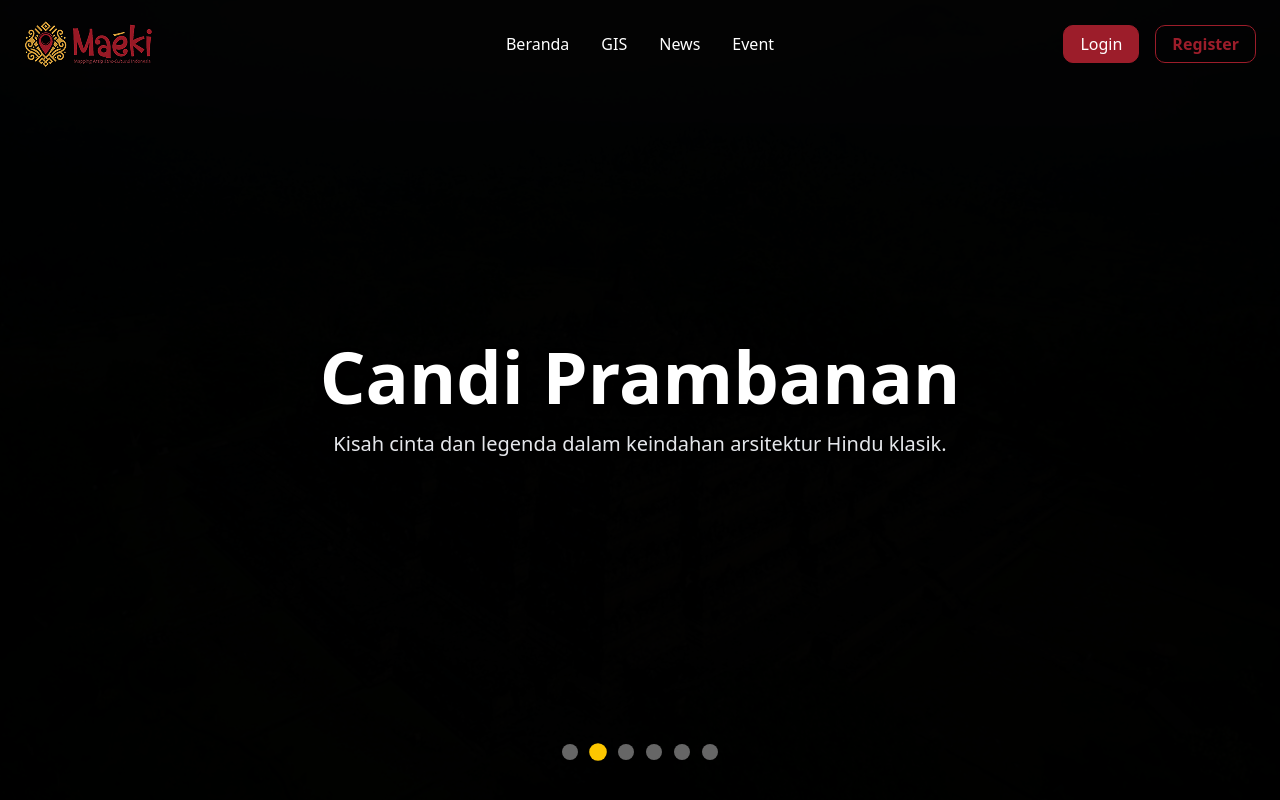
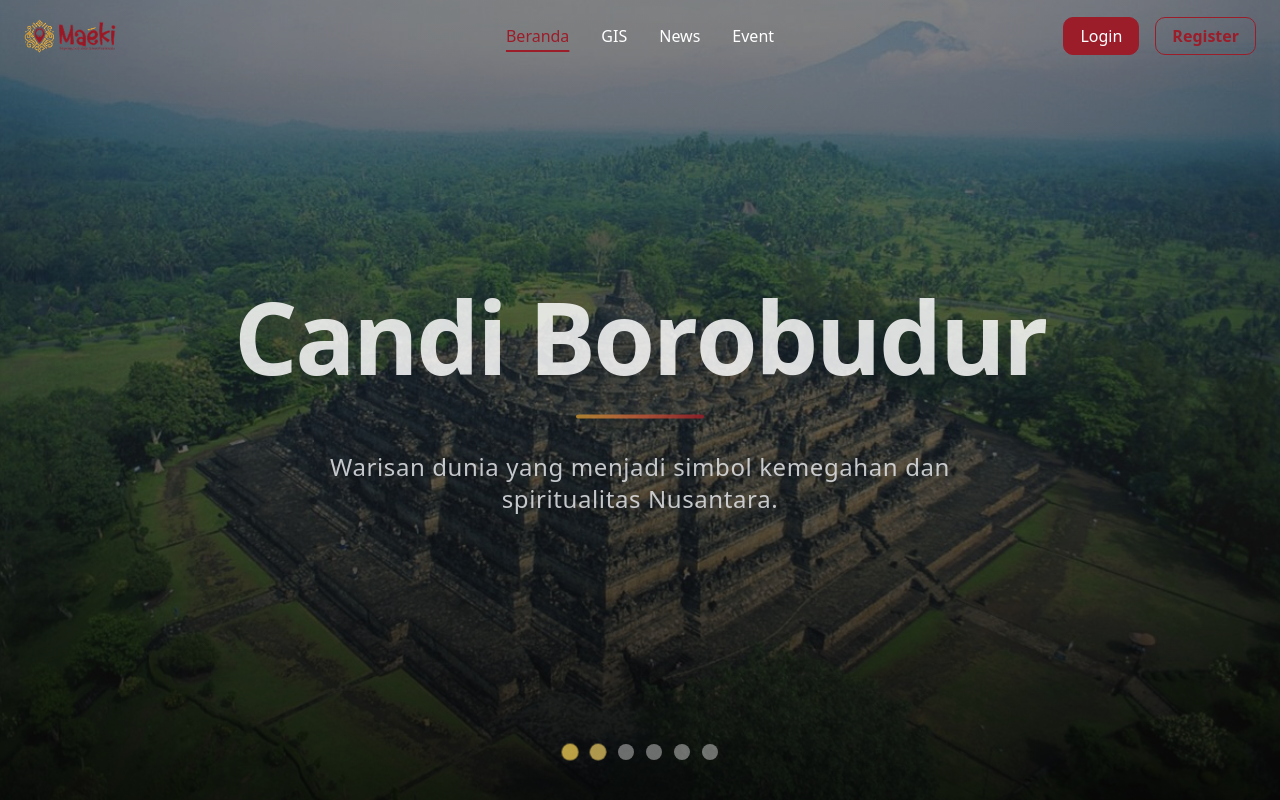
Before and after one commit to dhiyaulhaqaslam/maeki, a React (Vite) app: page / in a window 1280 px wide. Shown: the top 800 px of the page. Built offline with nearby package versions, Linux system fonts and the light colour scheme.

Commit message:
Hero Text Carousel

```diff
--- a/src/Welcome.tsx
+++ b/src/Welcome.tsx
@@ -1,3 +1,4 @@
+// src/Welcome.tsx
 import { useEffect, useRef } from "react";
 import awan1 from "./assets/awan1.png";
 import awan2 from "./assets/awan2.png";
@@ -8,9 +9,9 @@ import awan6 from "./assets/awan6.png";
 import wayang from "./assets/wayang.png";
 import wayangA from "./assets/wayangA.png";
 import GISMap from "./components/ui/GISMap";
-import { motion } from "framer-motion";
+import CultureCarousel from "./components/ui/CultureCarousel";
+import { motion, type Variants } from "framer-motion";
 import { newsData } from "./data";
-import CultureCarousel from "./components/ui/CultureCarousel";
 import poster from "./assets/bg/event1.png";
 
 export default function Welcome() {
@@ -18,54 +19,14 @@ export default function Welcome() {
    const awanRefs = useRef<(HTMLImageElement | null)[]>([]);
 
    const awanList = [
-      {
-         src: wayang,
-         style: "bottom-40 -right-50 w-[1000px]",
-         speed: 0.5,
-         direction: 1,
-      },
-      {
-         src: wayangA,
-         style: "bottom-40 right-0 w-[300px] z-0",
-         speed: 0.5,
-         direction: 1,
-      },
-      {
-         src: awan1,
-         style: "bottom-0 -left-20 w-[300px] z-10",
-         speed: 0.2,
-         direction: -2,
-      },
-      {
-         src: awan2,
-         style: "bottom-10 left-10 w-[400px] z-5",
-         speed: 0.25,
-         direction: -2,
-      },
-      {
-         src: awan3,
-         style: "bottom-20 -left-40 w-[600px]",
-         speed: 0.3,
-         direction: -2,
-      },
-      {
-         src: awan4,
-         style: "bottom-0 -right-20 w-[300px] z-10",
-         speed: 0.35,
-         direction: 2,
-      },
-      {
-         src: awan5,
-         style: "bottom-10 right-10 w-[400px] z-5",
-         speed: 0.4,
-         direction: 2,
-      },
-      {
-         src: awan6,
-         style: "bottom-20 -right-40 w-[600px]",
-         speed: 0.45,
-         direction: 2,
-      },
+      { src: wayang, style: "bottom-40 -right-50 w-[1000px]", speed: 0.5, direction: 1 },
+      { src: wayangA, style: "bottom-40 right-0 w-[300px] z-0", speed: 0.5, direction: 1 },
+      { src: awan1, style: "bottom-0 -left-20 w-[300px] z-10", speed: 0.2, direction: -2 },
+      { src: awan2, style: "bottom-10 left-10 w-[400px] z-5", speed: 0.25, direction: -2 },
+      { src: awan3, style: "bottom-20 -left-40 w-[600px]", speed: 0.3, direction: -2 },
+      { src: awan4, style: "bottom-0 -right-20 w-[300px] z-10", speed: 0.35, direction: 2 },
+      { src: awan5, style: "bottom-10 right-10 w-[400px] z-5", speed: 0.4, direction: 2 },
+      { src: awan6, style: "bottom-20 -right-40 w-[600px]", speed: 0.45, direction: 2 },
    ];
 
    useEffect(() => {
@@ -77,8 +38,7 @@ export default function Welcome() {
          awanRefs.current.forEach((el, i) => {
             if (!el) return;
             const { speed, direction } = awanList[i];
-            el.style.transform = `translateX(${scrollY * speed * direction
-               }px) translateY(${scrollY * speed}px)`;
+            el.style.transform = `translateX(${scrollY * speed * direction}px) translateY(${scrollY * speed}px)`;
          });
       };
 
@@ -86,44 +46,59 @@ export default function Welcome() {
       return () => window.removeEventListener("scroll", handleScroll);
    }, []);
 
+   // === ANIMASI TEKS HERO ===
+   const containerVariants: Variants = {
+      hidden: { opacity: 0 },
+      visible: {
+         opacity: 1,
+         transition: {
+            staggerChildren: 0.05,
+            delayChildren: 0.3,
+         },
+      },
+   };
+
+   const letterVariants: Variants = {
+      hidden: { opacity: 0, y: 20, filter: "blur(6px)" },
+      visible: {
+         opacity: 1,
+         y: 0,
+         filter: "blur(0px)",
+         transition: { duration: 0.35, ease: "easeOut" as const },
+      },
+   };
+
+   const Hero = () => (
+      <section className="relative h-screen overflow-hidden">
+         {/* === Background Carousel === */}
+         <CultureCarousel />
+
+         {/* === Overlay Hitam Agar Tulisan Kontras === */}
+         <div className="absolute inset-0 z-0" />
+
+      </section>
+   );
+
    return (
       <>
-         {/* Hero Section */}
-         <section className="relative h-screen overflow-hidden bg-black">
-            <div className="absolute inset-0 overflow-hidden z-50" />
-
-            <CultureCarousel />
-
-            <div className="relative flex h-full flex-col items-center justify-center text-white">
-               <h1 className="z-10 text-center text-5xl font-bold drop-shadow-lg md:text-6xl">
-                  Ini Section Hero
-               </h1>
-            </div>
-         </section>
-
-         {/* {awanList.map((awan, i) => (
-            <img
-               key={i}
-               ref={(el) => {
-                  awanRefs.current[i] = el;
-               }}
-               src={awan.src}
-               alt={`Awan ${i + 1}`}
-               className={`absolute opacity-90 select-none z-50 ${awan.style}`}
-            />
-         ))} */}
+         <Hero />
 
          {/* GIS */}
          <section className="relative bg-gray-900 text-white py-12">
             <div className="max-w-7xl mx-auto max-h-[800px]">
-               <h2 className="text-5xl text-center font-bold my-6 py-6 bg-white/5">Peta GIS</h2>
+               <h2 className="text-5xl text-center font-bold my-6 py-6 bg-white/5">
+                  Peta GIS
+               </h2>
                <GISMap />
             </div>
          </section>
 
+         {/* NEWS */}
          <section className="relative bg-gray-900 text-white py-12">
             <div className="max-w-7xl mx-auto">
-               <h2 className="text-5xl text-center font-bold my-6 py-6 bg-white/5">News</h2>
+               <h2 className="text-5xl text-center font-bold my-6 py-6 bg-white/5">
+                  News
+               </h2>
                <div className="grid grid-cols-1 sm:grid-cols-2 lg:grid-cols-4 gap-8">
                   {newsData.map((news) => (
                      <motion.div
@@ -143,11 +118,9 @@ export default function Welcome() {
                            <h3 className="text-lg font-semibold text-gray-800 mb-1">
                               {news.title}
                            </h3>
-
                            <p className="text-sm text-gray-600 mb-3 line-clamp-3">
                               {news.description}
                            </p>
-
                            <a
                               href="#"
                               className="text-blue-600 text-sm font-medium hover:underline"
@@ -167,14 +140,16 @@ export default function Welcome() {
          {/* EVENT */}
          <section className="relative bg-gray-900 text-white py-12">
             <div className="max-w-7xl mx-auto">
-               <h2 className="text-5xl text-center font-bold my-6 py-6 bg-white/5">Event</h2>
+               <h2 className="text-5xl text-center font-bold my-6 py-6 bg-white/5">
+                  Event
+               </h2>
                <div className="grid grid-cols-2 md:grid-cols-4 gap-6">
                   {[1, 2, 3, 4].map((i) => (
                      <motion.div
                         key={i}
                         whileHover={{ scale: 1.05 }}
                         transition={{ duration: 0.3 }}
-                        className="rounded-2xl overflow-hiddentransition"
+                        className="rounded-2xl overflow-hidden transition"
                      >
                         <div className="relative w-full aspect-[16/9]">
                            <img
--- a/src/components/Navbar.tsx
+++ b/src/components/Navbar.tsx
@@ -1,17 +1,24 @@
 import { useState, useEffect } from "react";
 import { motion } from "framer-motion";
-import { Link } from "react-router-dom";
-import logo from "../assets/maeki-logo.png"
+import { Link, useLocation } from "react-router-dom";
+import logo from "../assets/maeki-logo.png";
 
 export default function Navbar() {
   const [scrolled, setScrolled] = useState(false);
   const [menuOpen, setMenuOpen] = useState(false);
+  const location = useLocation(); // ✅ untuk deteksi halaman aktif
 
   useEffect(() => {
     const handleScroll = () => setScrolled(window.scrollY > 20);
     window.addEventListener("scroll", handleScroll);
     return () => window.removeEventListener("scroll", handleScroll);
   }, []);
+
+  // Fungsi untuk memberi style active
+  const isActive = (path: string) =>
+    location.pathname === path
+      ? "text-[#9C1D2A] underline underline-offset-8 decoration-2"
+      : "hover:text-[#9C1D2A] transition";
 
   return (
     <motion.nav
@@ -24,21 +31,21 @@ export default function Navbar() {
       <div className="max-w-7xl mx-auto flex items-center justify-between px-6 py-4 text-white">
         {/* Logo */}
         <Link to="/" className="text-2xl font-bold tracking-wide">
-          <img src={logo} alt="" />
+          <img src={logo} alt="Maeki logo" className="h-10 w-auto" />
         </Link>
 
         {/* Desktop Nav — Ditaruh di Tengah */}
         <div className="hidden md:flex gap-8 font-medium absolute left-1/2 -translate-x-1/2">
-          <Link to="/" className="hover:text-[#9C1D2A] transition">
+          <Link to="/" className={isActive("/")}>
             Beranda
           </Link>
-          <Link to="/GIS" className="hover:text-[#9C1D2A] transition">
+          <Link to="/GIS" className={isActive("/GIS")}>
             GIS
           </Link>
-          <Link to="/news" className="hover:text-[#9C1D2A] transition">
+          <Link to="/news" className={isActive("/news")}>
             News
           </Link>
-          <Link to="/event" className="hover:text-[#9C1D2A] transition">
+          <Link to="/event" className={isActive("/event")}>
             Event
           </Link>
         </div>
@@ -89,19 +96,37 @@ export default function Navbar() {
           exit={{ opacity: 0, y: -10 }}
           className="md:hidden bg-black/80 backdrop-blur-md text-center text-white py-4 space-y-3"
         >
-          <Link to="/" onClick={() => setMenuOpen(false)} className="block">
+          <Link
+            to="/"
+            onClick={() => setMenuOpen(false)}
+            className={isActive("/")}
+          >
             Beranda
           </Link>
-          <Link to="/GIS" onClick={() => setMenuOpen(false)} className="block">
+          <Link
+            to="/GIS"
+            onClick={() => setMenuOpen(false)}
+            className={isActive("/GIS")}
+          >
             GIS
           </Link>
-          <Link to="/news" onClick={() => setMenuOpen(false)} className="block">
+          <Link
+            to="/news"
+            onClick={() => setMenuOpen(false)}
+            className={isActive("/news")}
+          >
             News
           </Link>
-          <Link to="/event" onClick={() => setMenuOpen(false)} className="block">
+          <Link
+            to="/event"
+            onClick={() => setMenuOpen(false)}
+            className={isActive("/event")}
+          >
             Event
           </Link>
+
           <hr className="border-gray-600 w-2/3 mx-auto my-3" />
+
           <Link
             to="/login"
             onClick={() => setMenuOpen(false)}
--- a/src/components/ui/CultureCarousel.tsx
+++ b/src/components/ui/CultureCarousel.tsx
@@ -1,5 +1,4 @@
-// src/components/ui/CultureCarousel.tsx
-import { useState, useEffect } from "react";
+import { useEffect, useState } from "react";
 import { motion, AnimatePresence } from "framer-motion";
 
 import borobudur from "../../assets/bg/borobudur.png";
@@ -28,7 +27,7 @@ const images = [
     {
         src: honai,
         title: "Rumah Adat Papua",
-        desc: "rumah tradisional Suku Dani, terutama di daerah pegunungan.",
+        desc: "Rumah tradisional Suku Dani, terutama di daerah pegunungan.",
     },
     {
         src: ulundanu,
@@ -38,24 +37,37 @@ const images = [
     {
         src: bolon,
         title: "Rumah Adat Batak",
-        desc: "Simbol identitas suku Batak sebagai pusat aktivitas sosial, budaya, dan ritual adat",
+        desc: "Simbol identitas suku Batak sebagai pusat aktivitas sosial, budaya, dan ritual adat.",
     },
 ];
+
+const containerVariants = {
+    hidden: { opacity: 0 },
+    visible: {
+        opacity: 1,
+        transition: { staggerChildren: 0.04, delayChildren: 0.2 },
+    },
+};
+
+const letterVariants = {
+    hidden: { opacity: 0, y: 20 },
+    visible: { opacity: 1, y: 0 },
+};
 
 export default function CultureCarousel() {
     const [index, setIndex] = useState(0);
 
-    // auto-slide tiap 5 detik
+    // Ganti slide otomatis tiap 6 detik
     useEffect(() => {
-        const interval = setInterval(
-            () => setIndex((prev) => (prev + 1) % images.length),
-            5000
-        );
-        return () => clearInterval(interval);
+        const timer = setInterval(() => {
+            setIndex((prev) => (prev + 1) % images.length);
+        }, 6000);
+        return () => clearInterval(timer);
     }, []);
 
     return (
         <div className="relative w-full h-screen overflow-hidden">
+            {/* Background Gambar */}
             <AnimatePresence mode="wait">
                 <motion.img
                     key={images[index].src}
@@ -68,36 +80,74 @@ export default function CultureCarousel() {
                 />
             </AnimatePresence>
 
-            {/* Overlay teks budaya */}
+            {/* Overlay teks (judul + deskripsi) */}
+            <AnimatePresence mode="wait">
                 <motion.div
                     key={images[index].title}
+                    className="absolute inset-0 flex flex-col items-center justify-center text-center text-white z-10 px-6"
                     initial={{ opacity: 0, y: 40 }}
                     animate={{ opacity: 1, y: 0 }}
-                transition={{ duration: 1, ease: "easeOut" }}
-                className="absolute inset-0 flex flex-col items-center justify-center text-center text-white px-6"
+                    exit={{ opacity: 0, y: -40 }}
+                    transition={{ duration: 0.8, ease: "easeOut" }}
                 >
-                <h1 className="text-5xl md:text-7xl font-bold drop-shadow-lg mb-4">
-                    {images[index].title}
-                </h1>
-                <p className="max-w-2xl text-lg md:text-xl text-gray-200 leading-relaxed drop-shadow-md">
+                    {/* Judul huruf demi huruf */}
+                    <motion.h1
+                        className="font-bold text-5xl md:text-[100px] drop-shadow-2xl leading-tight tracking-tight"
+                        variants={containerVariants}
+                        initial="hidden"
+                        animate="visible"
+                    >
+                        {images[index].title.split("").map((char, i) => (
+                            <motion.span
+                                key={i}
+                                variants={letterVariants}
+                                className="inline-block bg-clip-text text-transparent bg-white"
+                            >
+                                {char === " " ? "\u00A0" : char}
+                            </motion.span>
+                        ))}
+                    </motion.h1>
+
+                    {/* Garis dekoratif */}
+                    <motion.div
+                        initial={{ width: 0, opacity: 0 }}
+                        animate={{ width: "8rem", opacity: 1 }}
+                        transition={{ delay: 1.2, duration: 1 }}
+                        className="mt-4 h-1 bg-linear-to-r from-[#C99432] via-[#C55A39] to-[#9C1D2A] rounded-full shadow-lg"
+                    />
+
+                    {/* Deskripsi fade in */}
+                    <motion.p
+                        initial={{ opacity: 0, y: 20, filter: "blur(8px)" }}
+                        animate={{
+                            opacity: 1,
+                            y: 0,
+                            filter: "blur(0px)",
+                            transition: { delay: 1.8, duration: 1 },
+                        }}
+                        className="mt-8 text-lg md:text-2xl text-gray-200 tracking-wide max-w-2xl drop-shadow-md"
+                    >
                         {images[index].desc}
-                </p>
+                    </motion.p>
                 </motion.div>
+            </AnimatePresence>
 
-            {/* Tombol navigasi manual */}
-            <div className="absolute bottom-10 left-1/2 -translate-x-1/2 flex gap-3">
+            {/* Navigasi manual (bulatan) */}
+            <div className="absolute bottom-10 left-1/2 -translate-x-1/2 flex gap-3 z-20">
                 {images.map((_, i) => (
                     <button
                         key={i}
                         onClick={() => setIndex(i)}
-                        className={`w-4 h-4 rounded-full transition-all duration-300 ${i === index ? "bg-yellow-400 scale-110" : "bg-white/40 hover:bg-white/70"
+                        className={`w-4 h-4 rounded-full transition-all duration-300 ${i === index
+                                ? "bg-yellow-400 scale-110"
+                                : "bg-white/40 hover:bg-white/70"
                             }`}
                     />
                 ))}
             </div>
 
-            {/* Overlay gradasi agar lebih sinematik */}
-            <div className="absolute inset-0 pointer-events-none" />
+            {/* Overlay gradasi atas-bawah */}
+            <div className="absolute inset-0 pointer-events-none bg-gradient-to-b from-black/30 via-black/40 to-black/80" />
         </div>
     );
 }
```
Lines whose indentation alone changed are shown as unchanged.
